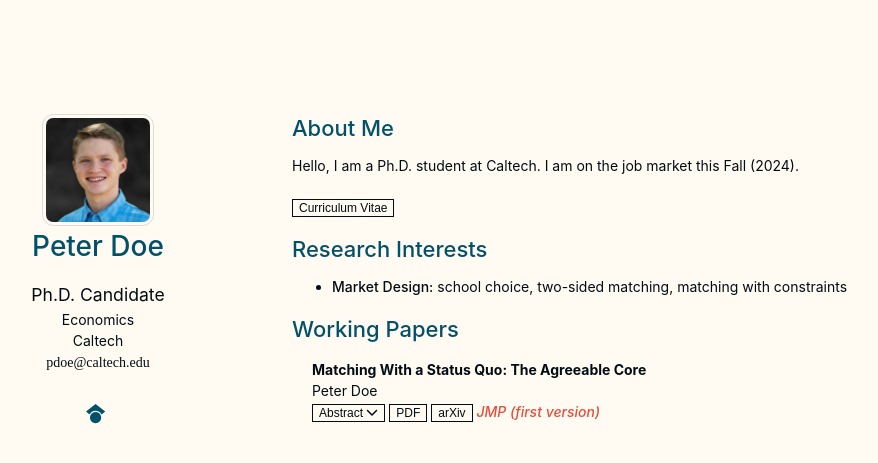
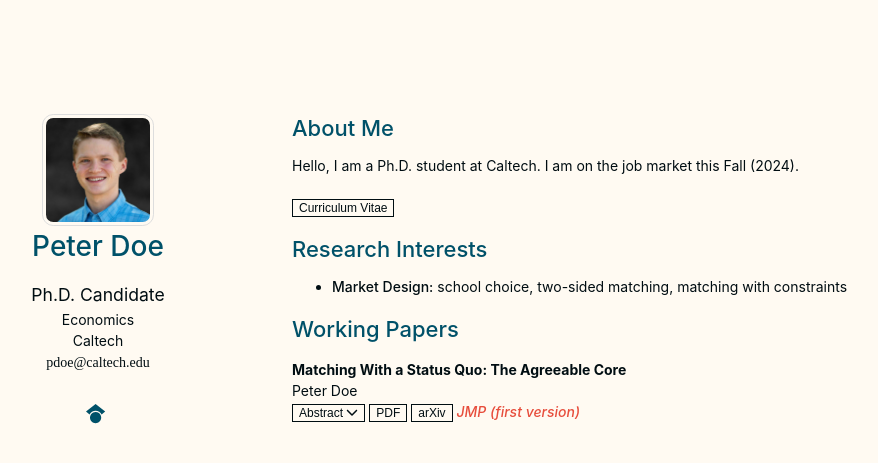
Before and after one commit to Pita-Dough/Pita-Dough.github.io, a Jekyll site: the page built from index.md, in a window 1280 px wide. Shown: the top 463 px of the page, without its empty margins (178-1056 px from the left). Built offline with Jekyll 4.4.1, drawn with Linux system fonts in a browser that asks for light colours; nearby versions of some CDN libraries; a style sheet for code colours, icons or effects is not loaded; our own code applies the rules of GitHub Pages for plain Markdown files.

Commit message:
Update workingpapers.md

```diff
--- a/_includes/workingpapers.md
+++ b/_includes/workingpapers.md
@@ -17,7 +17,7 @@
     {% endif %}
   </div>
   -->
-  <div class="col-sm-9" style="position: relative;padding-right: 15px;padding-left: 20px;">
+  <div class="col-sm-9" style="position: relative;padding-right: 15px;padding-left: 0px;">
       <div class="title"><a>{{ link.title }}</a></div>
       <div class="author">{{ link.authors }}</div>
       <div class="periodical"><em>{{ link.conference }}</em>
```
